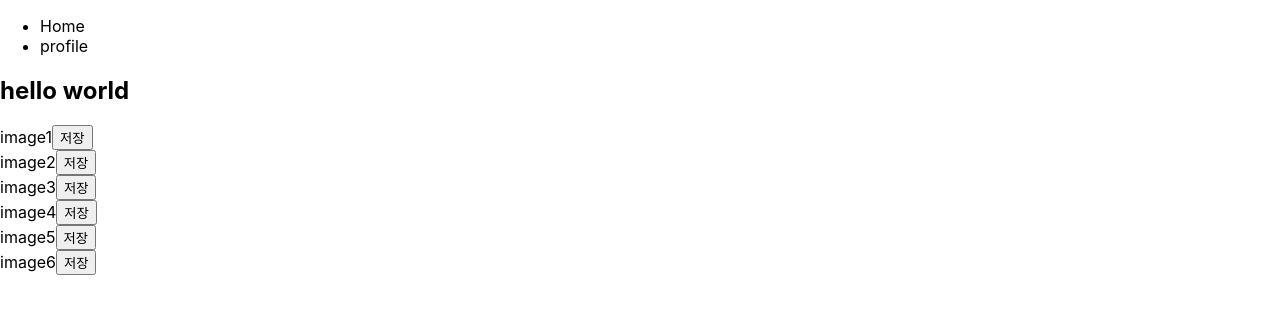
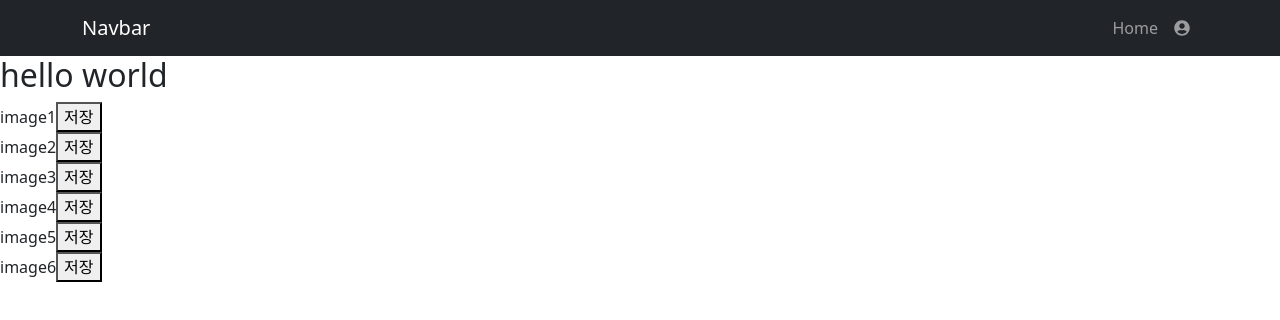
Before and after one commit to juuck14/gallery, a Next.js app: page / in a window 1280 px wide. Shown: the top 320 px of the page. Built offline with nearby package versions, Linux system fonts and the light colour scheme.

Commit message:
네비게이션 바

```diff
--- a/components/Layout.js
+++ b/components/Layout.js
@@ -1,13 +1,13 @@
 import Head from 'next/head'
 import { Children } from 'react';
-import Nav from './Nav'
+import Navi from './Nav'
 import {Provider } from 'react-redux'
 import store from '../redux/store'
 
 const Layout = ({children}) => {
   return (
     <Provider store={store}>
-      <Nav/>
+      <Navi/>
       <div>
         {children}
       </div>
--- a/components/Nav.js
+++ b/components/Nav.js
@@ -1,23 +1,31 @@
 import Link from 'next/link';
 import React from 'react';
+import {Navbar,Nav,Container } from 'react-bootstrap'
+import 'bootstrap/dist/css/bootstrap.min.css';
+import { faCoffee, faUserCircle  } from '@fortawesome/free-solid-svg-icons'
+import { FontAwesomeIcon } from '@fortawesome/react-fontawesome';
 
-const Nav = () => {
+const Navi = () => {
   return (
-      <nav>
-          <ul>
-              <li>
-                  <Link href="/">
-                    Home
-                  </Link>
-              </li>
-              <li>
-                  <Link href="/profile">
-                    profile
-                  </Link>
-              </li>
-          </ul>
-      </nav>
+      <Navbar bg="dark" variant="dark">
+        <Container>
+          <Navbar.Brand href="#home">Navbar</Navbar.Brand>
+          <Nav className="justify-content-end">
+          <Nav.Item className="justify-content-end">
+              <Nav.Link href="/">
+                Home
+              </Nav.Link>
+          </Nav.Item>
+          <Nav.Item className="justify-content-end">
+              <Nav.Link href="/profile"  eventKey="profile">
+                <FontAwesomeIcon icon={faUserCircle } />
+              </Nav.Link>
+          </Nav.Item>
+        </Nav>
+        </Container>
+
+      </Navbar>
     );
 };
 
-export default Nav;
+export default Navi;
--- a/pages/index.tsx
+++ b/pages/index.tsx
@@ -3,7 +3,8 @@ import Head from 'next/head'
 import Image from 'next/image'
 import styles from '../styles/Home.module.css'
 import { saveImage } from '../redux/images/actions'
-import { connect } from 'react-redux';
+import { connect, useStore } from 'react-redux';
+import { useState } from 'react'
 
 const Home: NextPage = (props: any) => {
   const images: Array<String> = ['image1','image2','image3','image4','image5','image6']
@@ -14,9 +15,9 @@ const Home: NextPage = (props: any) => {
       </Head>
       <h2>hello world</h2>
       <div>
-        {images.map((image) => (
-          <div>
-            {image}<button type='button' onClick={()=>props.saveImage()}>저장</button>
+        {images.map((image, index) => (
+          <div key={index}>
+            {image}<button type='button' onClick={()=>saveImage("image")}>저장</button>
           </div>
         ))}
       </div>
@@ -28,9 +29,9 @@ const mapStateToProps = (state: { count: any }) =>{
       count: state.count
   }
 }
-const mapDispatchToProps = (dispatch: Function) =>{
+const mapDispatchToProps: any = (dispatch: Function) =>{
   return {
-    saveImage: ()=>dispatch(saveImage())
+    saveImage: (image:String)=>dispatch(saveImage(image))
   }
 }
 
--- a/pages/profile.js
+++ b/pages/profile.js
@@ -6,13 +6,15 @@ const profile = (props) => {
       <div>
           <h2>this is your profile</h2>
           <p>사진 수: {props.count}</p>
+          <p>사진: {props.images.map((image) => <h2>{image}<br/></h2>)}</p>
       </div>
   );
 };
 
 const mapStateToProps = (state) =>{
     return {
-        count: state.count
+        count: state.count,
+        images: state.images
     }
 }
 
--- a/redux/images/actions.js
+++ b/redux/images/actions.js
@@ -1,8 +1,9 @@
 import {SAVE_IMAGE, REMOVE_IMAGE} from './types'
 
-export const saveImage = () =>{
+export const saveImage = (image) =>{
     return {
-        type: SAVE_IMAGE
+        type: SAVE_IMAGE,
+        payload: image
     }
 }
 
--- a/redux/images/reducer.js
+++ b/redux/images/reducer.js
@@ -2,15 +2,18 @@ import {SAVE_IMAGE, REMOVE_IMAGE} from './types'
 
 const initialState = {
     count: 0,
-    images:{}
+    images:[]
 }
 const imageReducer = (state=initialState, action) =>{
     switch(action.type){
         case SAVE_IMAGE:
-            return {
-                ...state,
-                count: state.count + 1
-            }
+
+                return {
+                    ...state,
+                    images:[...state.images, action.payload],
+                    count: state.count + 1
+                }
+
         case REMOVE_IMAGE:
             return {
                 ...state,
--- a/redux/store.js
+++ b/redux/store.js
@@ -1,6 +1,7 @@
 import {createStore} from 'redux'
 import imageReducer from './images/reducer'
+import { composeWithDevTools } from 'redux-devtools-extension';
 
-const store = createStore(imageReducer)
+const store = createStore(imageReducer, composeWithDevTools())
 
 export default store
```
Also changed, not shown: package.json (+8 -1 lines), 1 other file (tests, documents, lock files or other folders).
